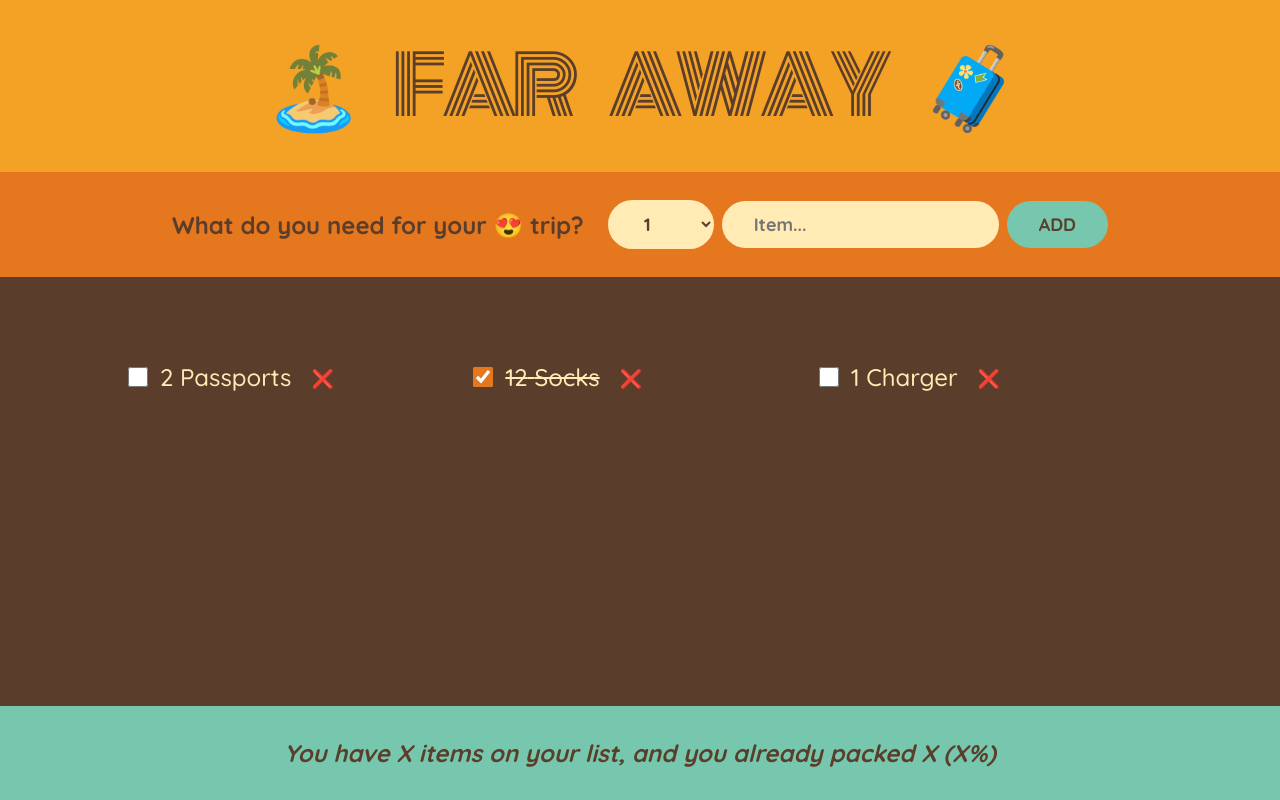
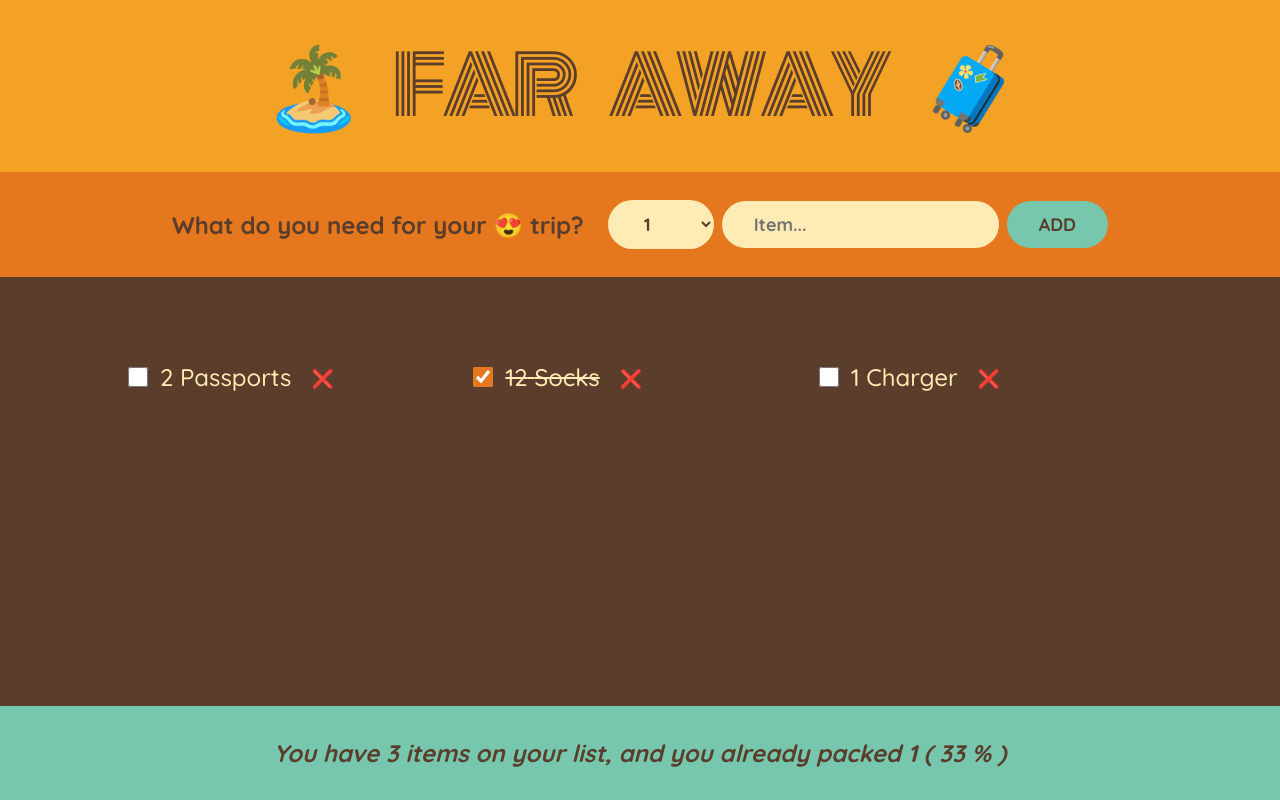
Before and after one commit to cap330/travel-list, a React (Vite) app: page / in a window 1280 px wide. Built offline with nearby package versions, Linux system fonts and the light colour scheme.

Commit message:
083 Derived State : Thinking in state management

```diff
--- a/src/App.jsx
+++ b/src/App.jsx
@@ -33,7 +33,7 @@
       <Logo />
       <Form onAddItems={handleAddItems} />
       <PackingList items={items} onDeleteItem={handleDeleteItem} onToggleItem={handleToggleItem} />
-      <Stats />
+      <Stats items={items} />
     </div>
   );
 }
@@ -97,14 +97,6 @@
 }
 
 function Item({ item, onDeleteItem, onToggleItem }) {
-  //const [packed, setPacked] = useState(item.packed);
-
-  // function handleChecked() {
-  //   setPacked(!packed);
-
-  //   onToggleItem(item.id);
-  // }
-
   return (
     <li>
       <input type="checkbox" checked={item.packed} onChange={() => onToggleItem(item.id)} />
@@ -116,10 +108,20 @@
   );
 }
 
-function Stats() {
+function Stats({ items }) {
+  if (!items.length) return <footer className="stats">Start adding some items to your packcking list 😎</footer>;
+
+  const numItems = items.length;
+  const packedItems = items.filter(item => item.packed).length;
+  const percentage = Math.round((packedItems / numItems) * 100);
+
   return (
     <footer className="stats">
-      <em>You have X items on your list, and you already packed X (X%)</em>
+      <em>
+        {percentage === 100
+          ? 'You got everything! Ready to go ✈️'
+          : `You have ${numItems} items on your list, and you already packed ${packedItems} ( ${percentage} % )`}
+      </em>
     </footer>
   );
 }
```
